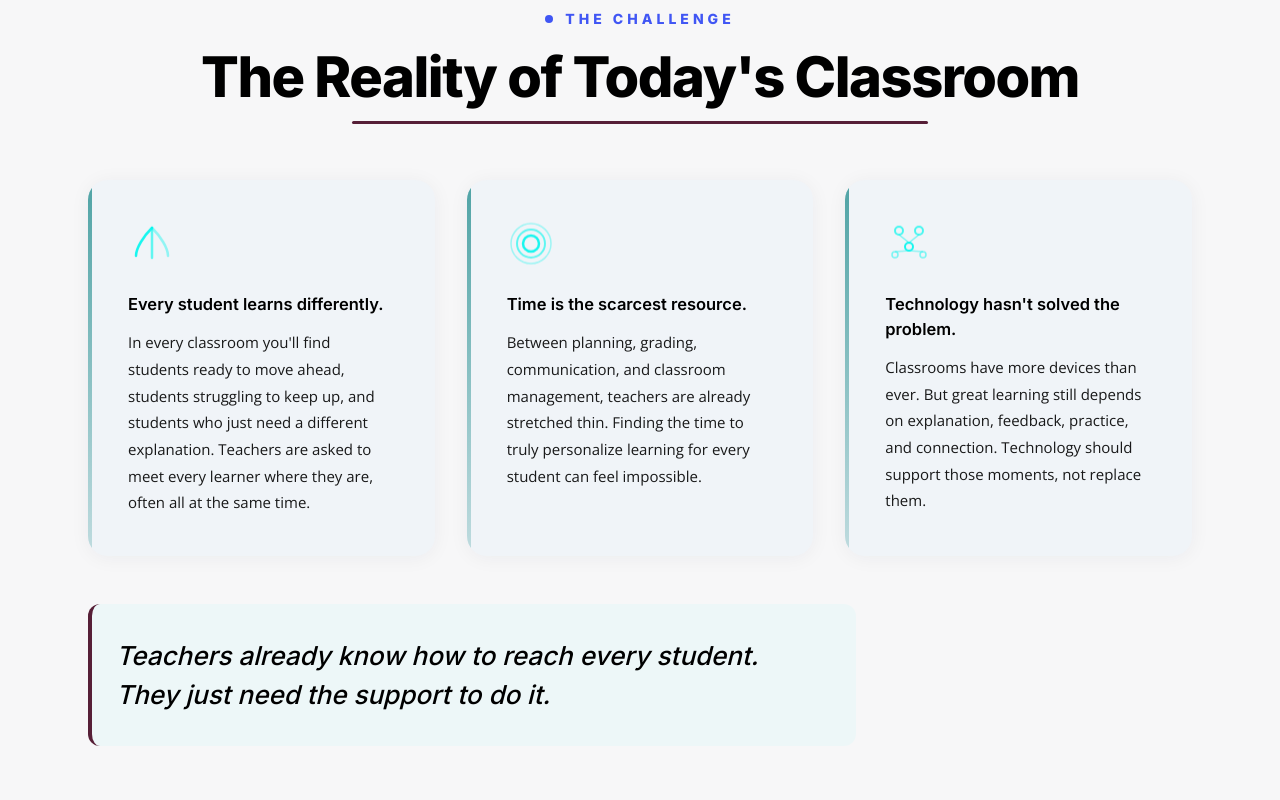
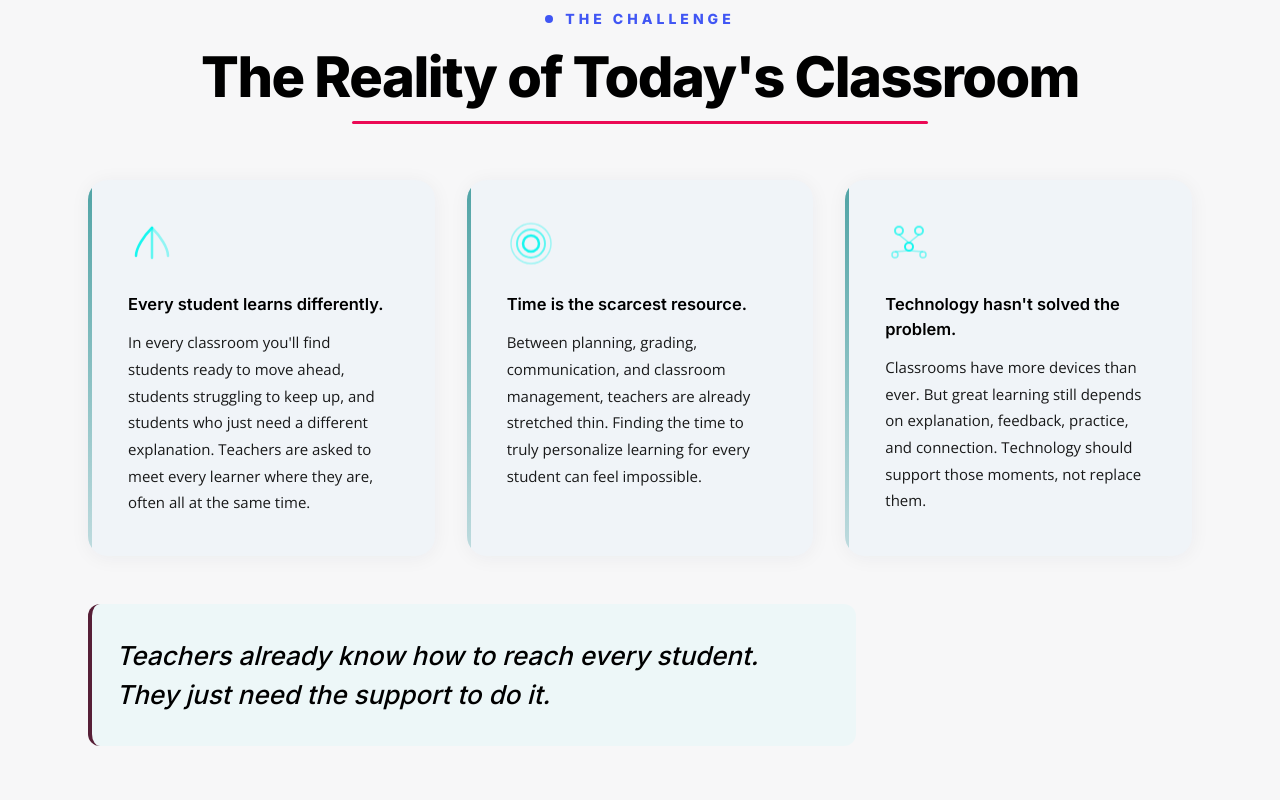
Before and after one commit to intellectualcreations/teachinglabs-marketing, a Next.js app: page / in a window 1280 px wide. Shown: the part 960-1760 px from the top of the page. Built offline with nearby package versions, Linux system fonts and the light colour scheme.

Commit message:
theme: underline light → #EB0A55 (brighter pink)

```diff
--- a/app/globals.css
+++ b/app/globals.css
@@ -15,7 +15,7 @@
   --color-coral-bright: #561F37;
   --color-plum: #561F37;
   --color-eyebrow: #4056F4;
-  --color-underline: #561F37;
+  --color-underline: #EB0A55;
   --color-text-dark: #000000;
   --color-text-body: #000000;
   --color-text-muted: #8896A6;
```
